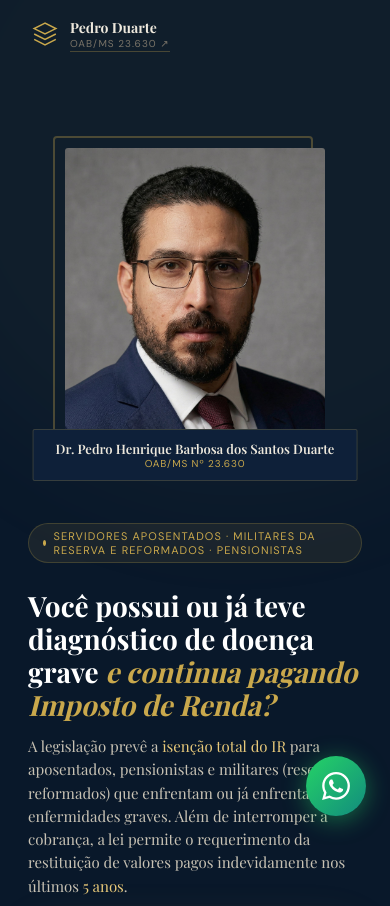
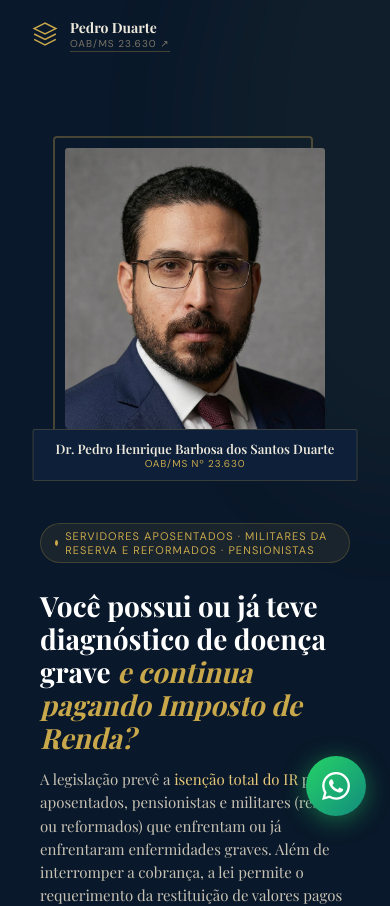
Before and after one commit to pedhenduarte-dotcom/landing-pedro-ir, a React (Vite) app: page / in a window 390 px wide. Shown: the top 906 px of the page. Built offline with nearby package versions, Linux system fonts and the light colour scheme; a web font is replaced by a local one.

Commit message:
Enhance responsive styles in LandingPage component
Updated styles for responsive design and layout adjustments.

```diff
--- a/src/LandingPage.jsx
+++ b/src/LandingPage.jsx
@@ -365,6 +365,7 @@ export default function LandingPage() {
       <style>{`
         @import url('https://fonts.googleapis.com/css2?family=Playfair+Display:ital,wght@0,400;0,600;0,700;1,400&family=DM+Sans:wght@300;400;500;600;700&display=swap');
         *{margin:0;padding:0;box-sizing:border-box;}
+        html,body{overflow-x:hidden;max-width:100vw;}
         html{scroll-behavior:smooth;}
         ::selection{background:rgba(201,168,76,.28);}
         ::-webkit-scrollbar{width:5px;}
@@ -430,6 +431,23 @@ export default function LandingPage() {
           .hide-mob{display:none!important;}
           .hero-grid{flex-direction:column!important;}
           .foto-wrap img{width:260px!important;height:315px!important;}
+          /* Em mobile, texto justificado vira alinhado à esquerda (evita rios tipográficos) */
+          p{text-align:left!important;}
+          /* Quebra de palavras longas para evitar overflow */
+          p,h1,h2,h3,h4,span,div{word-wrap:break-word;overflow-wrap:break-word;}
+          /* Container seguro: nada pode estourar a largura da viewport */
+          section > div{max-width:100%!important;}
+          /* Seções: padding lateral reduzido */
+          section{padding-left:16px!important;padding-right:16px!important;}
+          /* Caixa da Consultoria: padding muito reduzido para caber confortável */
+          .consultoria-box{padding:28px 18px!important;}
+          /* CTAs extensos (ex: "Solicitar Análise de Viabilidade") podem quebrar em 2 linhas */
+          .btn-shine{padding:13px 20px!important;font-size:13px!important;text-align:center;line-height:1.3;}
+        }
+        @media(max-width:420px){
+          section{padding-left:12px!important;padding-right:12px!important;}
+          .consultoria-box{padding:24px 14px!important;}
+          .btn-shine{font-size:12px!important;padding:12px 16px!important;letter-spacing:.04em!important;}
         }
       `}</style>
 
@@ -764,7 +782,7 @@ export default function LandingPage() {
             <h2 style={h2s}>Consultoria Médica Estratégica Integrada</h2>
           </FadeUp>
           <FadeUp delay={0.1}>
-            <div style={{
+            <div className="consultoria-box" style={{
               background:"linear-gradient(135deg,rgba(201,168,76,.10),rgba(14,32,57,.78),rgba(201,168,76,.06))",
               border:`2px solid ${C.gold}`,
               borderRadius:8,
```
